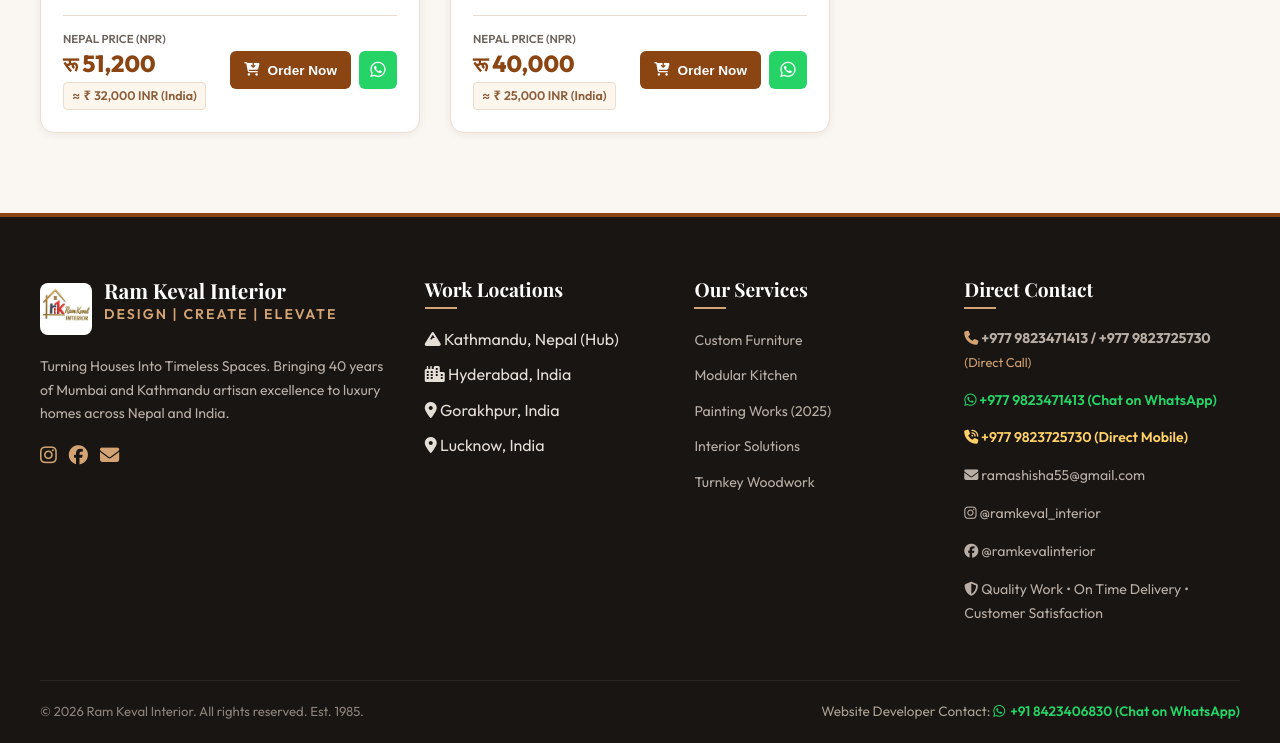
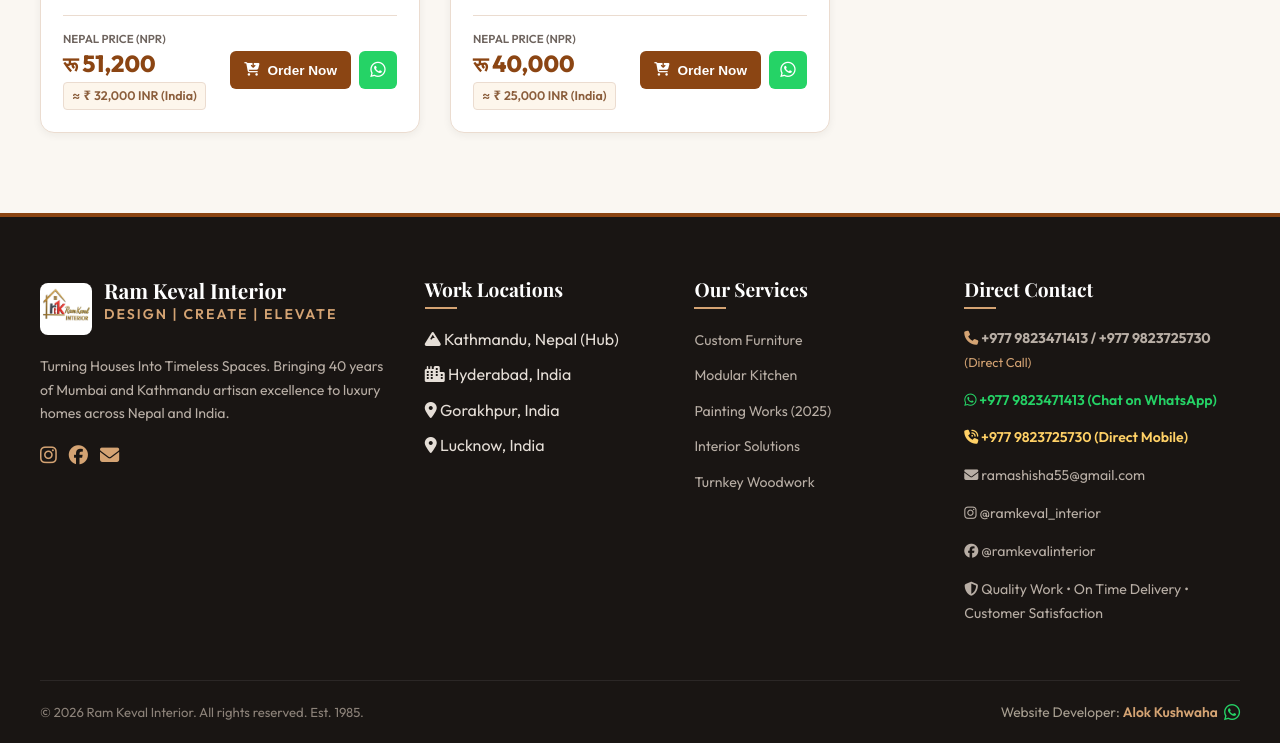
Before and after one commit to AlokKumarKushwaha/ram-keval-interior, a website: page index.html in a window 1280 px wide. Shown: the part 5095-5838 px from the top of the page. Drawn offline with nearby package versions, Linux system fonts and the light colour scheme; no server answers; a web font is replaced by a local one.

Commit message:
Update footer to show Website Developer: Alok Kushwaha with direct WhatsApp icon

```diff
--- a/index.html
+++ b/index.html
@@ -692,8 +692,8 @@
 
             <div class="footer-bottom">
                 <div>&copy; 2026 Ram Keval Interior. All rights reserved. Est. 1985.</div>
-                <div style="font-size: 0.85rem; color: #a89f91;">
-                    Website Developer Contact: <a href="https://wa.me/918423406830?text=Hello%20Website%20Developer,%20I%20saw%20the%20Ram%20Keval%20Interior%20website%20and%20want%20to%20connect." target="_blank" style="color: #25d366; font-weight: 600; text-decoration: none; display: inline-flex; align-items: center; gap: 5px;"><i class="fa-brands fa-whatsapp"></i> +91 8423406830 (Chat on WhatsApp)</a>
+                <div style="font-size: 0.86rem; color: #a89f91;">
+                    Website Developer: <a href="https://wa.me/918423406830?text=Hello%20Alok,%20I%20saw%20the%20Ram%20Keval%20Interior%20website%20developed%20by%20you%20and%20want%20to%20connect." target="_blank" title="Chat with Alok Kushwaha on WhatsApp" style="color: #d4a373; font-weight: 600; text-decoration: none; display: inline-flex; align-items: center; gap: 6px;">Alok Kushwaha <i class="fa-brands fa-whatsapp" style="color: #25d366; font-size: 1.15rem;"></i></a>
                 </div>
             </div>
         </div>
```
